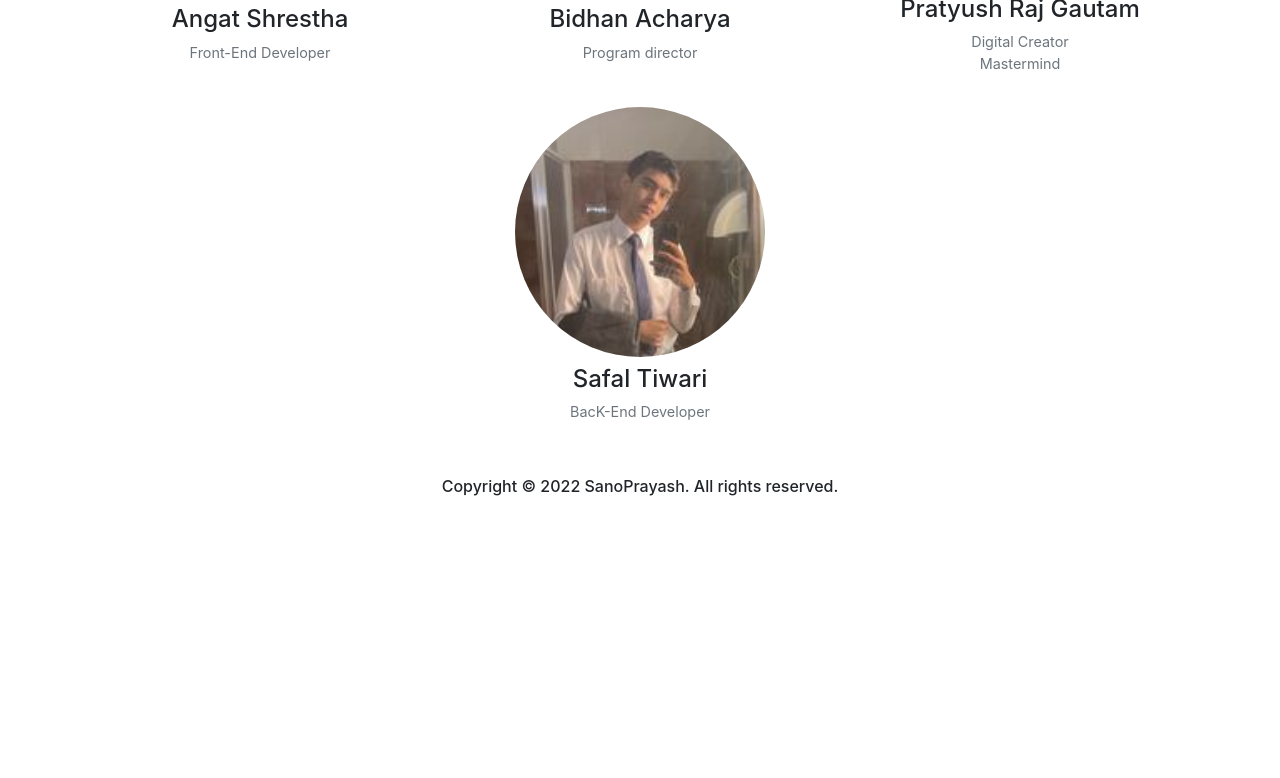
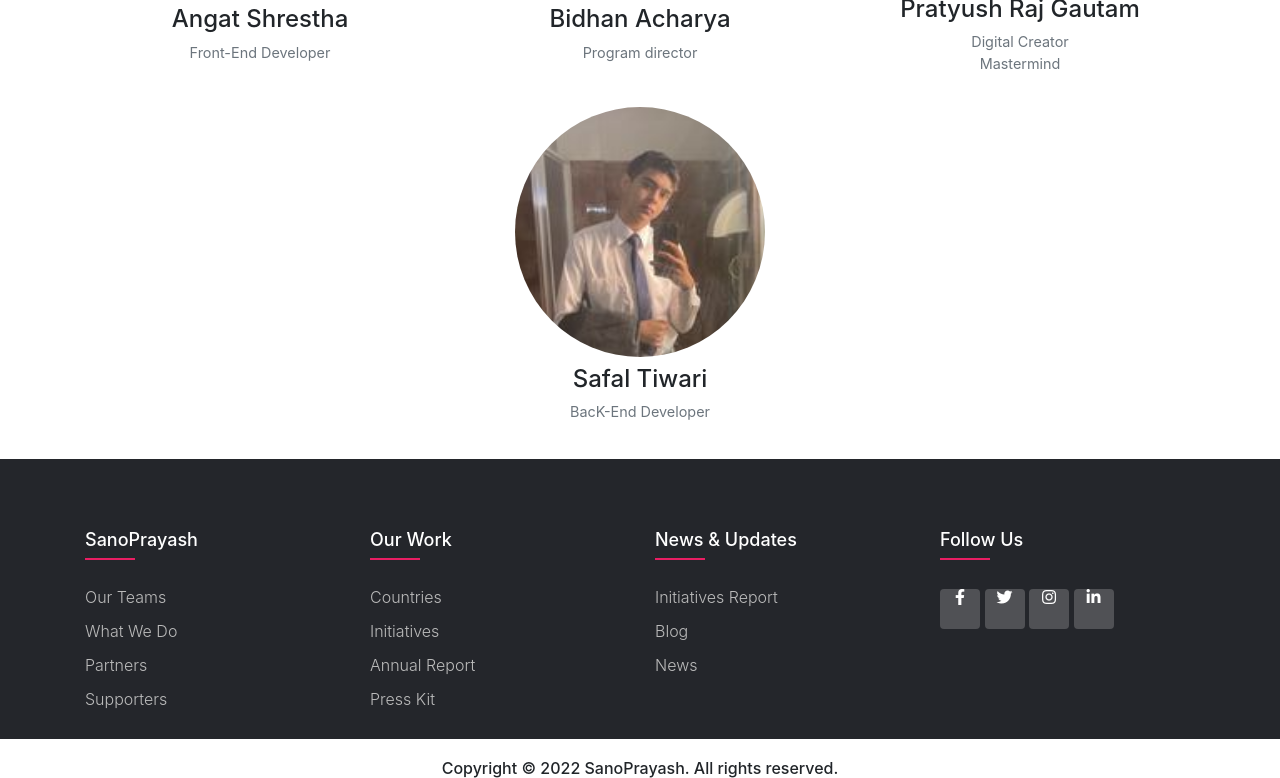
Before and after one commit to angatshrestha/sanopryash.github.io, a plain HTML site: page index.html in a window 1280 px wide. Shown: the part 2195-2973 px from the top of the page. Before the commit the page ends 2691 px from the top, so only its background shows below. Drawn offline with nearby package versions, Linux system fonts and the light colour scheme.

Commit message:
version 3.0

```diff
--- a/css/style.css
+++ b/css/style.css
@@ -116,6 +116,93 @@
 
 
 
+@import url('https://fonts.googleapis.com/css2?family=Poppins:wght@300;400;500;600;700&display=swap');
+body{
+	line-height: 1.5;
+	font-family: 'Poppins', sans-serif;
+}
+*{
+	margin:0;
+	padding:0;
+	box-sizing: border-box;
+}
+.container{
+	max-width: 1170px;
+	margin:auto;
+}
+.row{
+	display: flex;
+	flex-wrap: wrap;
+}
+ul{
+	list-style: none;
+}
+.footer{
+	background-color: #24262b;
+    padding: 70px 0;
+}
+.footer-col{
+   width: 25%;
+   padding: 0 15px;
+}
+.footer-col h4{
+	font-size: 18px;
+	color: #ffffff;
+	text-transform: capitalize;
+	margin-bottom: 35px;
+	font-weight: 500;
+	position: relative;
+}
+.footer-col h4::before{
+	content: '';
+	position: absolute;
+	left:0;
+	bottom: -10px;
+	background-color: #e91e63;
+	height: 2px;
+	box-sizing: border-box;
+	width: 50px;
+}
+.footer-col ul li:not(:last-child){
+	margin-bottom: 10px;
+}
+.footer-col ul li a{
+	font-size: 16px;
+	text-transform: capitalize;
+	color: #ffffff;
+	text-decoration: none;
+	font-weight: 300;
+	color: #bbbbbb;
+	display: block;
+	transition: all 0.3s ease;
+}
+.footer-col ul li a:hover{
+	color: #ffffff;
+	padding-left: 8px;
+}
+.footer-col .social-links a{
+	display: inline-block;
+	height: 40px;
+	width: 40px;
+	background-color: rgba(255, 255, 255, 0.2);
+	margin-bottom: 0px 10px 10px 0px ;
+	text-align: center !important;
+	line-height: 60px;
+	border-radius: 10%;
+	color: #ffffff;
+	transition: all 0.5 ease;
+
+
+
+
+}
+.footer-col .social-links a:hover{
+	color: #24262b;
+	background-color: #ffffff;
+}
+
+
+
 /*///////////////////////////////////////////Responsive*/
 @media(min-width:92px){
 
--- a/index.html
+++ b/index.html
@@ -17,7 +17,7 @@
 <meta name="viewport" content="width=device-width, initial-scale=1">
 
 <link rel="stylesheet" href="https://cdnjs.cloudflare.com/ajax/libs/font-awesome/4.7.0/css/font-awesome.min.css">
-
+<link rel="stylesheet" type="text/css" href="https://cdnjs.cloudflare.com/ajax/libs/font-awesome/5.15.1/css/all.min.css">
 
 
 
@@ -188,13 +188,72 @@
         </section>
 
 <!--footer-->
-        <footer class="footer">
-           <br><br><br><br><br><br>
+<br><br><br><br><br><br>
            <br>
            <br>
            <br>
            <br>
 
+
+           <br>
+           <br>
+           <br>
+
+
+
+
+<footer class="footer">
+    <div class="container">
+        <div class="row">
+            <div class="footer-col">
+                <h4>SanoPrayash</h4>
+                <ul>
+                    <li><a href="#">Our Teams</a></li>
+                    <li><a href="#">What We Do</a></li>
+                    <li><a href="#">Partners</a></li>
+                    <li><a href="#">Supporters</a></li>
+                </ul>
+            </div>
+            <div class="footer-col">
+                <h4>Our Work</h4>
+                <ul>
+                    <li><a href="#">Countries</a></li>
+                    <li><a href="#">Initiatives</a></li>
+                    <li><a href="#">Annual Report</a></li>
+                    <li><a href="#">Press Kit</a></li>
+
+                </ul>
+            </div>
+            <div class="footer-col">
+                <h4>News & Updates</h4>
+                <ul>
+                    <li><a href="#">Initiatives Report</a></li>
+                    <li><a href="#">Blog</a></li>
+                    <li><a href="#">News</a></li>
+
+                </ul>
+            </div>
+            <div class="footer-col">
+                <h4>follow us</h4>
+                <div class="social-links">
+                    <a href="https://www.facebook.com/angat.shrestha.92"><i class="fab fa-facebook-f"></i></a>
+                    <a href="#"><i class="fab fa-twitter"></i></a>
+                    <a href="#"><i class="fab fa-instagram"></i></a>
+                    <a href="#"><i class="fab fa-linkedin-in"></i></a>
+
+
+
+                </div>
+
+            </div>
+        </div>
+    </div>
+</footer>
+
+
+
+
+        <footer class="footer">
 
 
             <h6 class="text-center">Copyright © 2022 SanoPrayash. All rights reserved.</h6>
```
